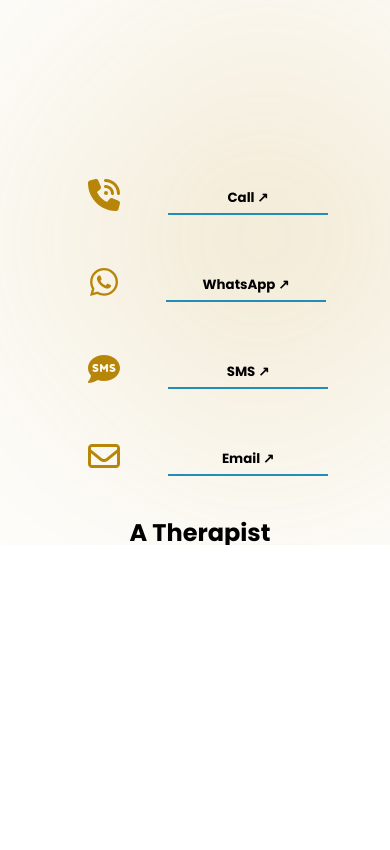
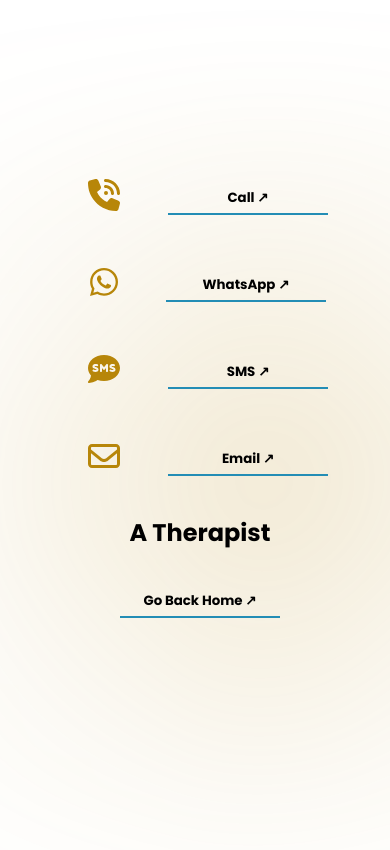
Before and after one commit to lewinskie254/official-spring-website, a plain HTML site: page call.html in a window 390 px wide. Shown: the part 55-905 px from the top of the page. Before the commit the page ends 844 px from the top, so only its background shows below. Drawn offline with Linux system fonts and the light colour scheme.

Commit message:
Add files via upload

```diff
--- a/style.css
+++ b/style.css
@@ -603,7 +603,6 @@ header .logo {
     margin-left: calc(50vw - 170px);
     margin-top: calc(50vh - 300px);
     max-width: 350px;
-    overflow: auto;
     background-color: transparent;
     border-radius: 1rem;
 }
@@ -709,8 +708,7 @@ form input::placeholder, input{
     font-size: 10px;
   }
   .carousel {
-    height: 600px;
-    overflow-y: auto;
+    height: 100vh;
   }
 
   .carousel .list {
```
